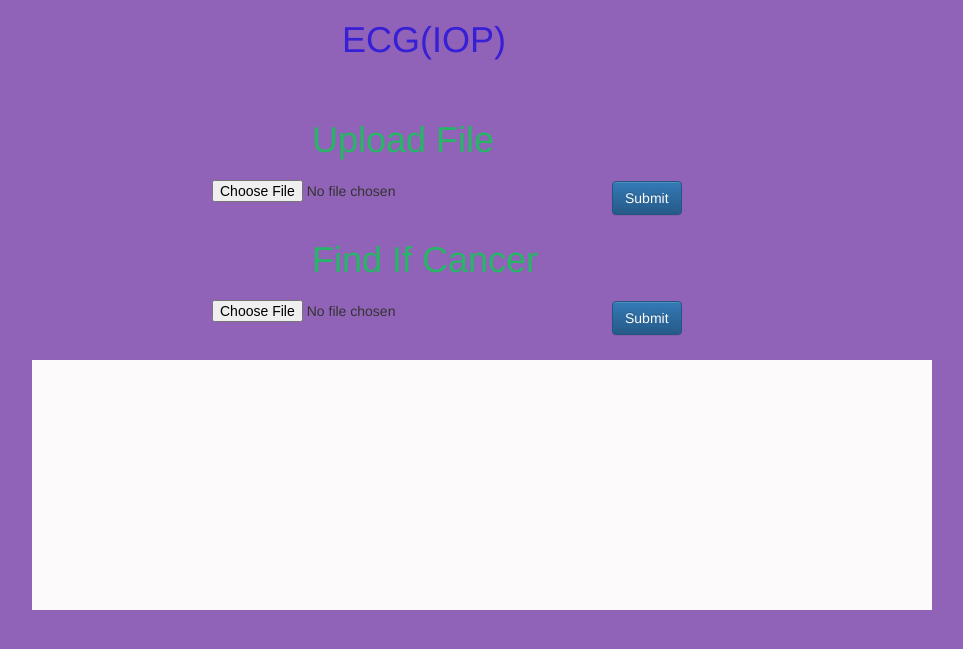
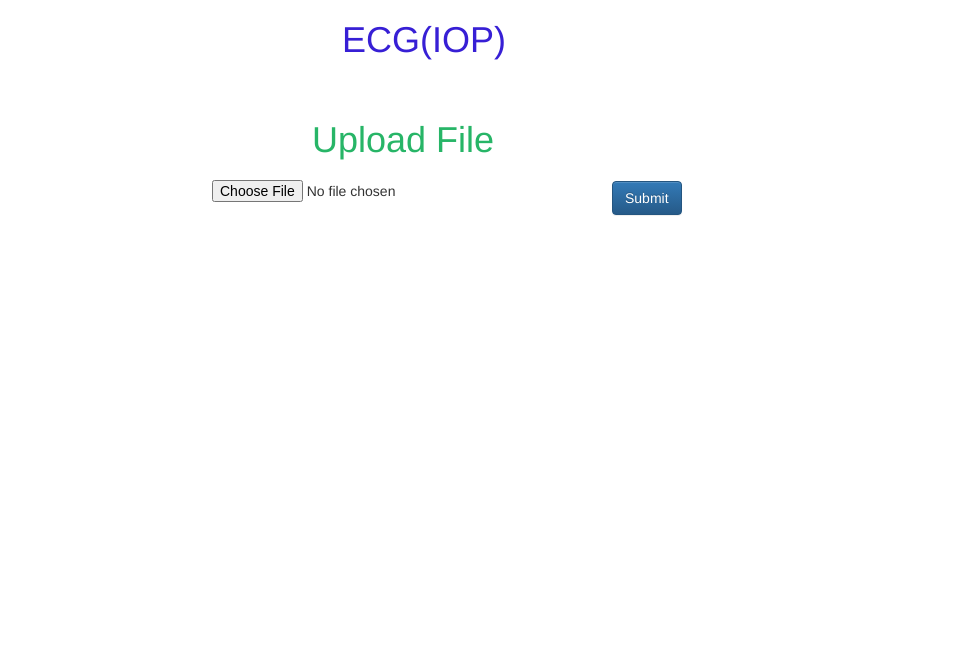
Before and after one commit to AkhilGoel/ECG-Analysis, a PHP site: page / in a window 1280 px wide. Shown: the top 649 px of the page, without its empty margins (288-1251 px from the left). Run offline with PHP 8.4, Linux system fonts and the light colour scheme.

Commit message:
Scipy added

```diff
--- a/templates/index.php
+++ b/templates/index.php
@@ -10,17 +10,8 @@
 <!-- Latest compiled and minified JavaScript -->
 <script src="https://maxcdn.bootstrapcdn.com/bootstrap/3.3.6/js/bootstrap.min.js" integrity="sha384-0mSbJDEHialfmuBBQP6A4Qrprq5OVfW37PRR3j5ELqxss1yVqOtnepnHVP9aJ7xS" crossorigin="anonymous"></script>
 
-<script type="text/javascript">
-     function myFunction() {
-      data = <?php
-      $str = file_get_contents('./jobs.json', true);
-      echo $str;
-      ?>
-            document.getElementById('show').innerHTML +="<ul><li>Heart Rate:"+ data[0]["Heart Rate"]+"</li><li>:Cv"+ data[0]["cv"]+"</li><li>Mean:"+ data[0]["mean"]+"</li><li>Rms_Diff:"+ data[0]["rms_diff"]+"</li><li>Std_Dev:"+ data[0]["std_dev"]+"</li><li>Std_Dev_Diff:"+ data[0]["std_dev_diff"]+"</li><li>Variance:"+ data[0]["variance"]+"</li></ul>";
-    }
- </script>
- </head>
- <body style="background-color: #9163B8">
+</head>
+ <body>
  <center><h1 style="position: absolute;left: 630px;color: #371FD5">ECG(IOP)</h1></center>
   <div style="position: absolute;
     left: 600px;
@@ -35,21 +26,5 @@
       <button type = "submit" style="position: absolute;left: 400px;top: 1px" class = "btn btn-primary">Submit</button>
       </div>
   </form>
-
-  <div style="position: absolute;
-    left: 600px;
-    top: 220px; color: #27B567">
-    <h1>Find If Cancer</h1><br>
-  </div>
-  <form method="post" action="https://indorp.herokuapp.com/upload">
-      <div class = "input-group" style="position: absolute;
-    left: 500px;
-    top: 300px">
-      <input type = "file"   id = "inputfile"></br>
-      <button type = "submit" style="position: absolute;left: 400px;top: 1px" class = "btn btn-primary">Submit</button>
-      </div>
-  </form>
- <div id="show" style="position: absolute; left: 320px; top: 360px; background-color: #FCFAFA; width: 900px; height: 250px; overflow: scroll">
- </div>
  </body>
  </html>
```
Also changed, not shown: 1 other file.
